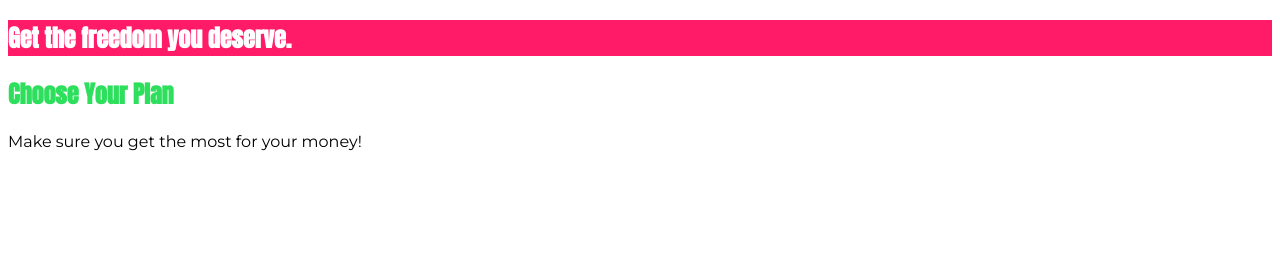
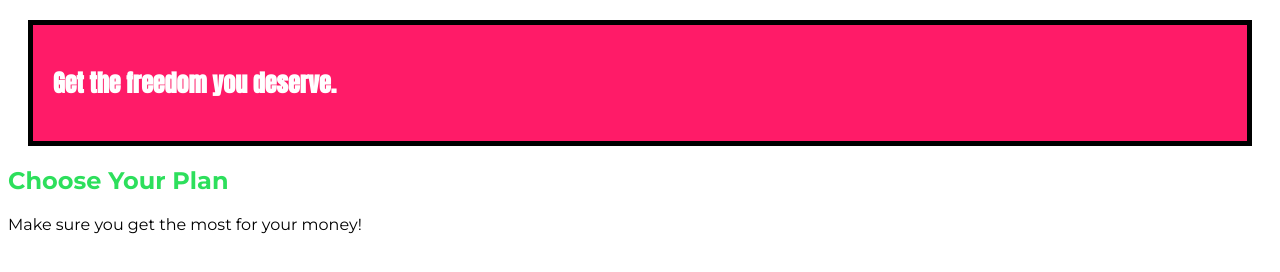
Before and after one commit to mwoitek/css-basics, a website: page src/index.html in a window 1280 px wide. Drawn offline with Linux system fonts and the light colour scheme.

Commit message:
Combinators + Box Model

```diff
--- a/src/main.css
+++ b/src/main.css
@@ -4,9 +4,14 @@ body {
 
 #product-overview {
   background: #ff1b68;
+  padding: 20px;
+  border-style: solid;
+  border-color: black;
+  border-width: 5px;
+  margin: 20px;
 }
 
-h1 {
+#product-overview h1 {
   color: white;
   font-family: 'Anton', sans-serif;
 }
```
